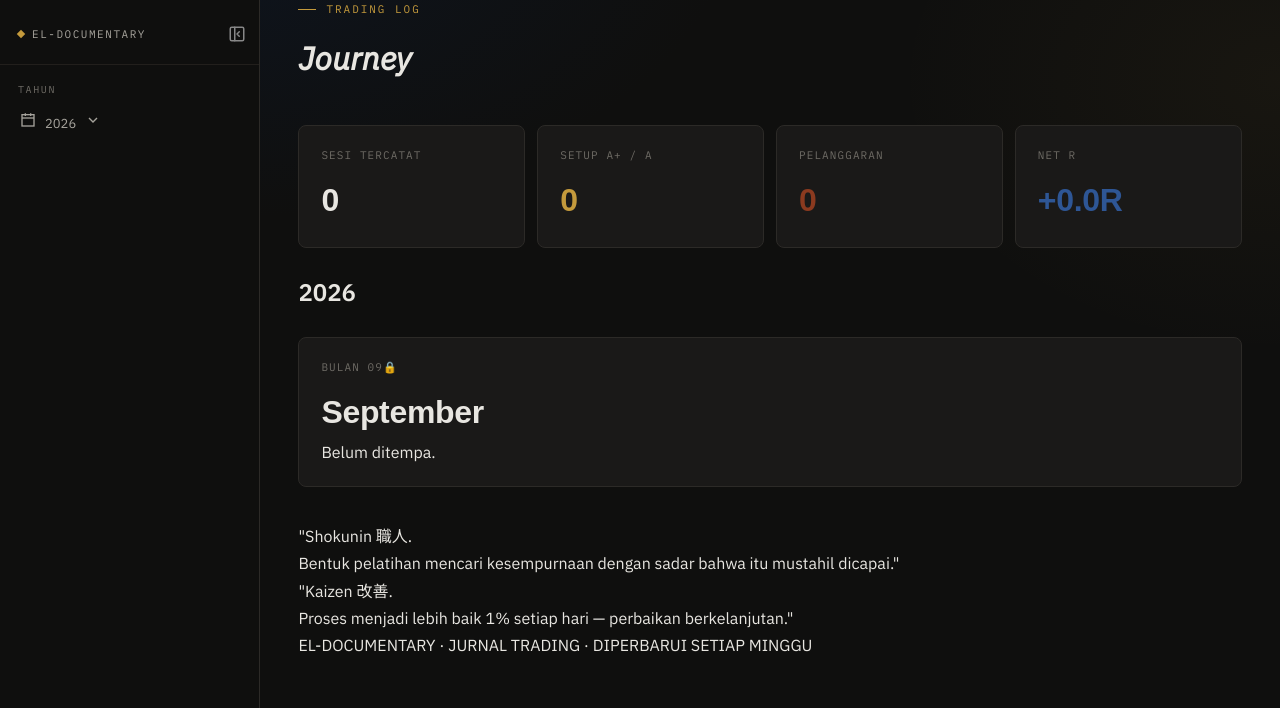
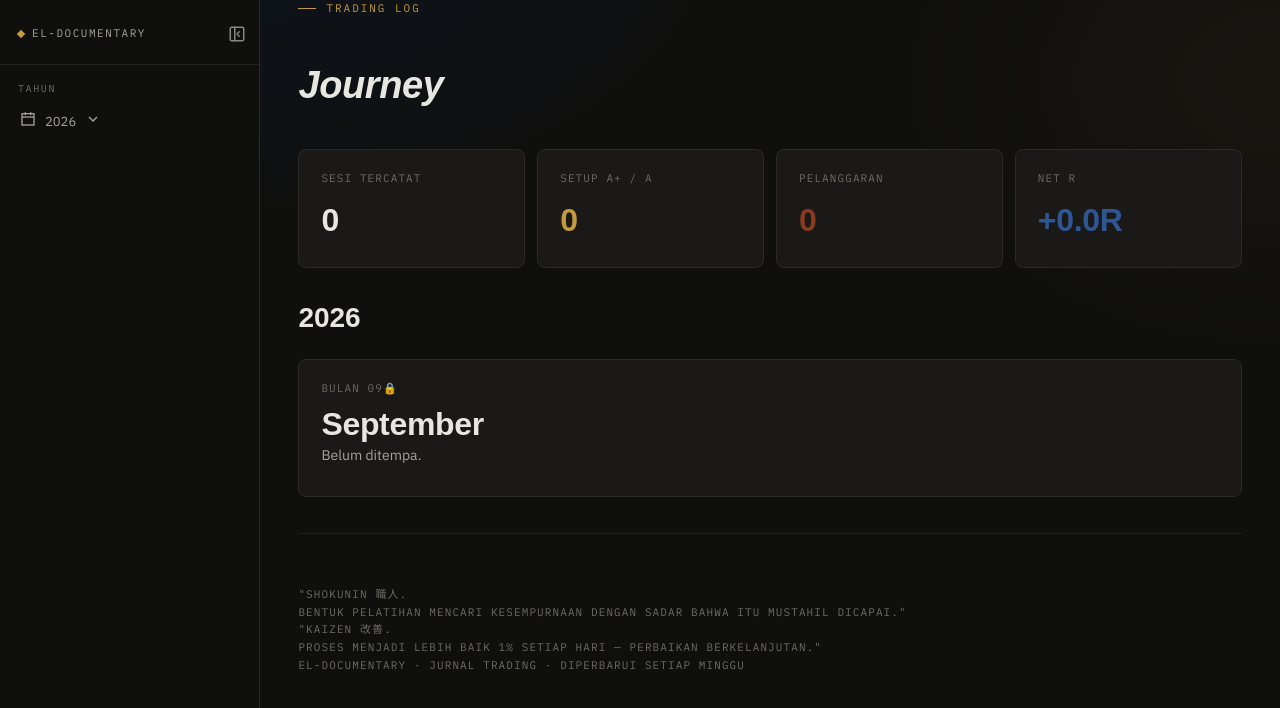
Before and after one commit to Eleven-stack11/the-tempering, a Next.js app: page / in a window 1280 px wide. Shown: the top 708 px of the page. Built offline with nearby package versions, Linux system fonts and the light colour scheme; a web font is replaced by a local one.

Commit message:
Update globals.css

```diff
--- a/app/globals.css
+++ b/app/globals.css
@@ -51,8 +51,8 @@ body {
   color: var(--text);
   font-family: var(--body);
   font-weight: 400;
-  line-height: 1.7;
-  font-size: 16px;
+  line-height: 1.6;
+  font-size: 15px;
   -webkit-font-smoothing: antialiased;
   background-image:
     radial-gradient(ellipse 900px 500px at 15% -10%, rgba(12,31,63,0.35), transparent 60%),
@@ -60,7 +60,57 @@ body {
   background-attachment: fixed;
 }
 
-/* ---------- Reset Link Default Browser ---------- */
+/* ---------- Hirarki Tipografi Global ---------- */
+h1, h2, h3, h4, h5, h6 {
+  font-family: var(--display);
+  color: var(--text);
+  font-weight: 700;
+  line-height: 1.2;
+  margin-top: 1.2em;
+  margin-bottom: 0.4em;
+}
+
+h1 { font-size: clamp(28px, 4vw, 38px); letter-spacing: -0.01em; }
+h2 { font-size: clamp(22px, 3vw, 28px); }
+h3 { font-size: clamp(18px, 2.5vw, 22px); }
+h4 { font-size: 15px; font-family: var(--body); font-weight: 600; }
+
+p {
+  color: var(--text-muted);
+  font-size: 14px;
+  line-height: 1.6;
+  margin-bottom: 10px;
+}
+
+/* Styling Khusus Kuotasi / Filosofi Bawah */
+blockquote, .quote-box {
+  border-left: 2px solid var(--gold-soft);
+  padding: 10px 16px;
+  margin: 20px 0;
+  background: rgba(196, 154, 60, 0.03);
+  border-radius: 0 6px 6px 0;
+}
+
+blockquote p, .quote-box p {
+  color: var(--text);
+  font-size: 13.5px;
+  line-height: 1.5;
+  margin-bottom: 4px;
+}
+
+/* Footer & Tagline Bawah */
+footer, .footer-tagline, .bottom-notes {
+  font-family: var(--mono);
+  font-size: 11px;
+  letter-spacing: 0.1em;
+  text-transform: uppercase;
+  color: var(--text-faint);
+  margin-top: 36px;
+  padding-top: 16px;
+  border-top: 1px solid var(--border-soft);
+}
+
+/* Reset Link Default Browser */
 a {
   color: inherit;
   text-decoration: none;
@@ -185,12 +235,13 @@ a:hover {
   font-weight: 800;
   color: var(--text);
   letter-spacing: -0.01em;
+  margin: 0;
 }
 .stat .stat-value.gold { color: var(--gold); }
 .stat .stat-value.rust { color: var(--rust); }
 .stat .stat-value.water { color: var(--water-bright); }
 
-/* ---------- Rail Rows (Daftar Sesi/Hari) ---------- */
+/* ---------- Rail Rows ---------- */
 .rail {
   border: 1px solid var(--border);
   border-radius: 8px;
@@ -226,6 +277,7 @@ a:hover {
   font-weight: 500;
   font-size: 15px;
   color: var(--text);
+  margin: 0;
 }
 
 /* ---------- Video Slot ---------- */
@@ -316,7 +368,7 @@ a:hover {
 .sb-children .sb-item { padding-left: 34px; }
 .sb-children .sb-children .sb-item { padding-left: 50px; }
 
-/* ---------- Custom Scrollbar ---------- */
+/* Custom Scrollbar */
 ::-webkit-scrollbar { width: 5px; }
 ::-webkit-scrollbar-track { background: transparent; }
 ::-webkit-scrollbar-thumb { background: #33322E; border-radius: 4px; }
```
